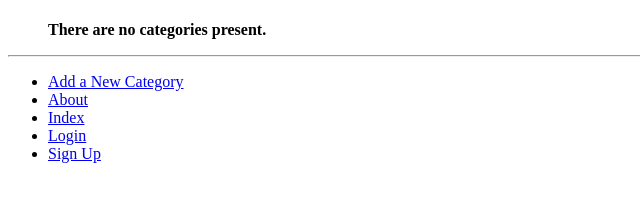
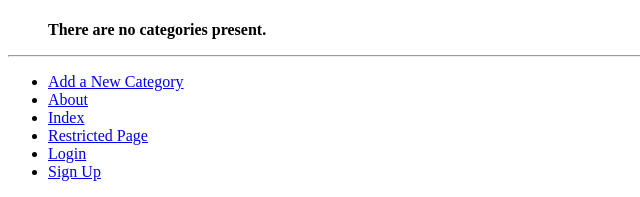
Before and after one commit to nelk114/tango_with_django_project, a Django app: page /rango/about/ in a window 1280 px wide. Shown: the part 738-935 px from the top of the page, without its empty margins (0-640 px from the left). Before the commit the page ends 901 px from the top, so only its background shows below. Run offline with Django 3.2, Linux system fonts and the light colour scheme; data that the repository does not hold is empty.

Commit message:
Add and set up Restricted Page
All in a oner bcz let's be honest we get the idea
esp. with it being such a minor set of changes

```diff
--- a/rango/urls.py
+++ b/rango/urls.py
@@ -11,4 +11,5 @@ urlpatterns=[
 	path('category/<slug:category_name_slug>/add_page/',views.add_page,name='add_page'),
 	path('register/',views.register,name='register'),
 	path('login/',views.user_login,name='login'),
+	path('restricted/',views.restricted,name='restricted'),
 ]
--- a/rango/views.py
+++ b/rango/views.py
@@ -2,6 +2,7 @@ from django.shortcuts import render,redirect
 from django.urls import reverse
 from django.http import HttpResponse
 from django.contrib.auth import authenticate,login
+from django.contrib.auth.decorators import login_required
 from rango.models import Category,Page
 from rango.forms import CategoryForm,PageForm,UserForm,UserProfileForm
 
@@ -76,3 +77,7 @@ def user_login(r):
 			else:return HttpResponse('Your Rango account is disabled.')
 		else:print(f'Invalid login details: {n}, {p}');return HttpResponse('Invalid login details supplied.')
 	else:return render(r,'rango/login.html')
+
+@login_required
+def restricted(r):
+	return HttpResponse('Since you\'re logged in, you can see this text!')
--- a/templates/rango/base.html
+++ b/templates/rango/base.html
@@ -19,6 +19,8 @@
 </li><li>
 <a href="{% url 'rango:index' %}">Index</a>
 </li><li>
+<a href="{% url 'rango:restricted' %}">Restricted Page</a>
+</li><li>
 <a href="{% url 'rango:login' %}">Login</a>
 </li>
 <li><a href="{% url 'rango:register' %}">Sign Up</a></li>
```
